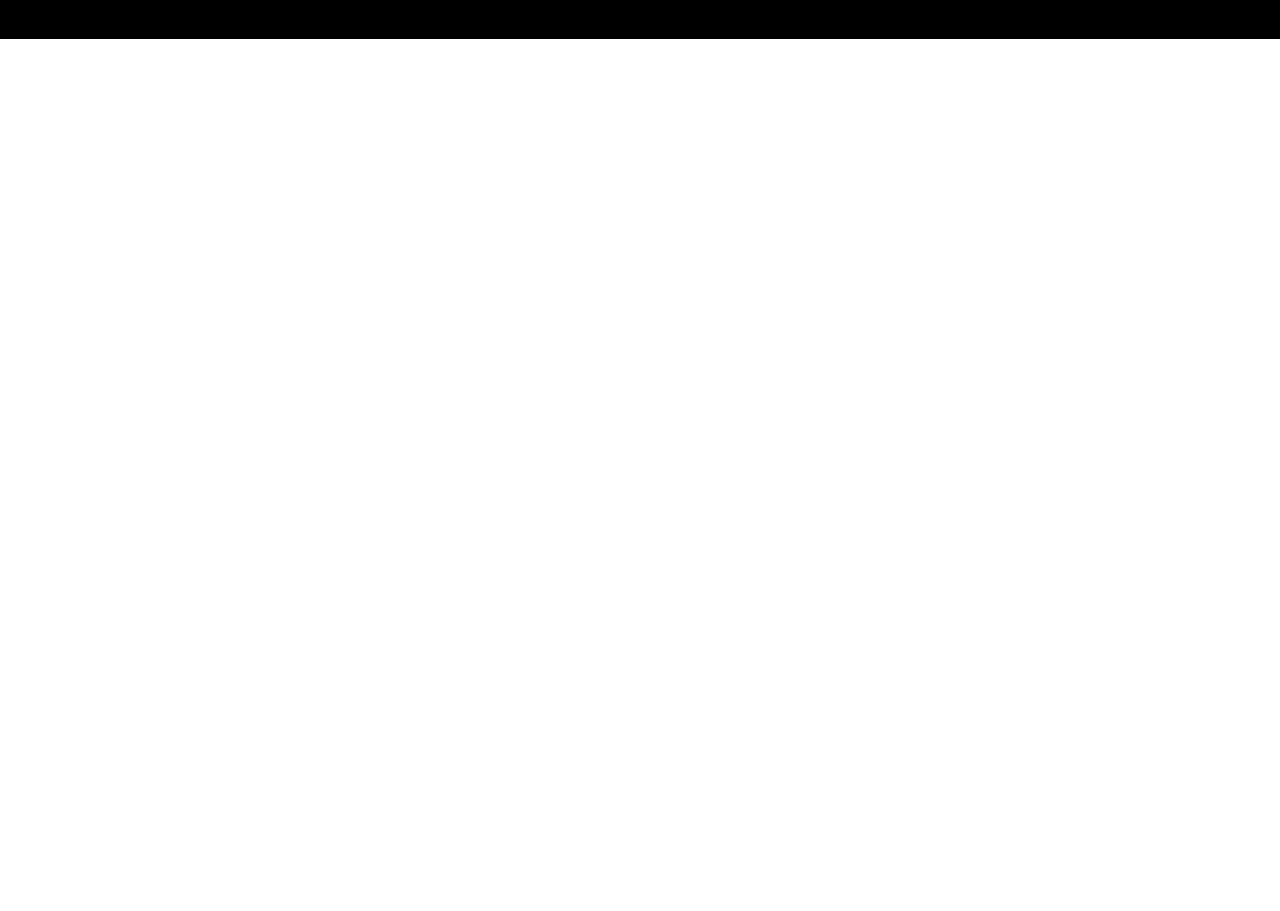
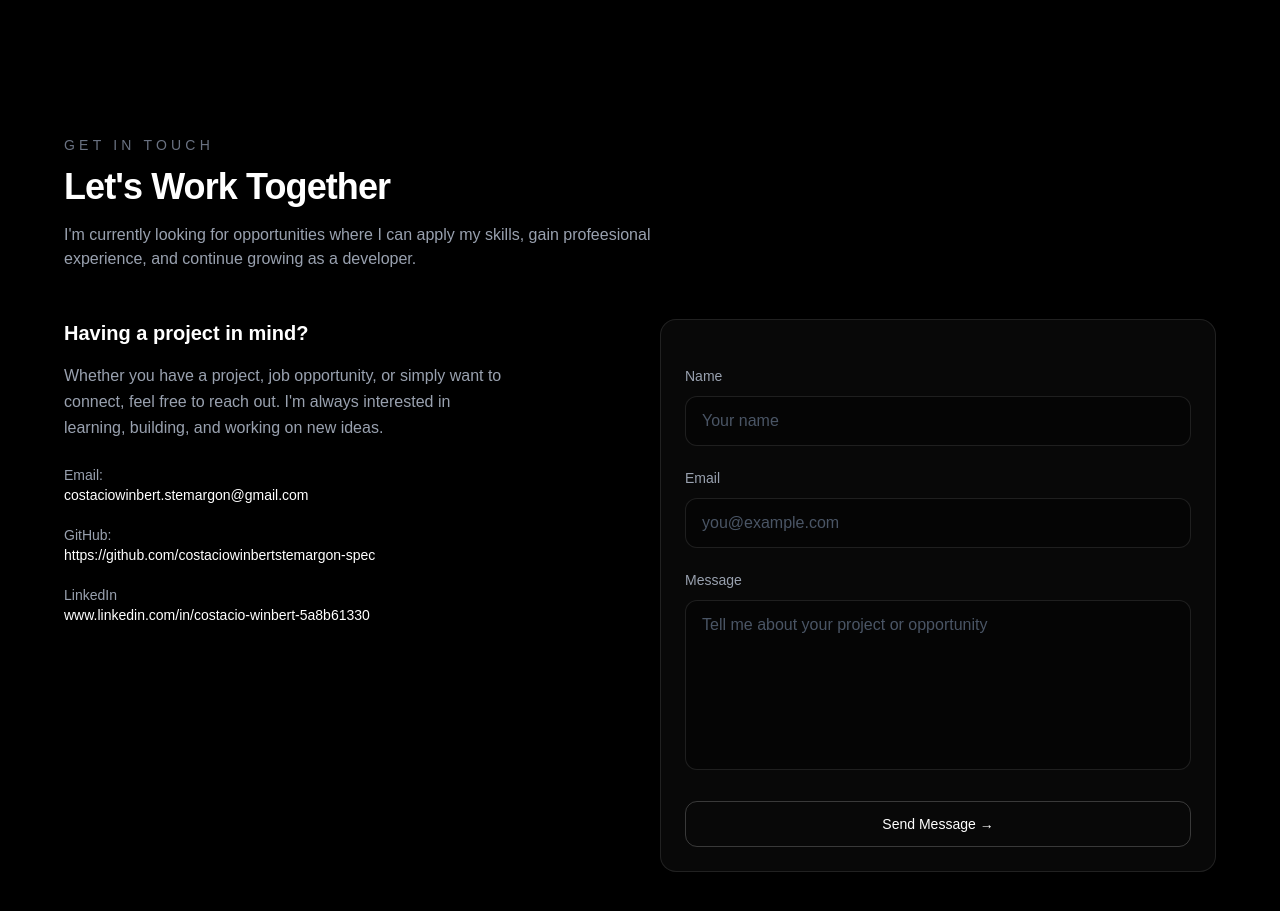
Before and after one commit to costaciowinbertstemargon-spec/developer-portfolio, a Next.js app: page / in a window 1280 px wide. Shown: the part 4120-5031 px from the top of the page. Before the commit the page ends 4159 px from the top, so only its background shows below. Built offline with nearby package versions, Linux system fonts and the light colour scheme.

Commit message:
Adding Contact Section

```diff
--- a/app/page.tsx
+++ b/app/page.tsx
@@ -3,6 +3,7 @@
 import About from "../src/components/About";
 import Projects from "@/src/components/Projects";
 import TechStack from "@/src/components/TechStack";
+import Contact from "@/src/components/Contact";
 
 export default function Home() {
   return (
@@ -17,6 +18,8 @@
       <Projects />
       {/* Tech Stack */}
       <TechStack />
+      {/* Contact */}
+      <Contact />
     </main>
   );
 }
--- /dev/null
+++ b/src/components/Contact.tsx
@@ -0,0 +1,164 @@
+"use client";
+
+import { FormEvent } from "react";
+
+export default function Contact() {
+    const handleSubmit = (e: FormEvent<HTMLFormElement>) => {
+        e.preventDefault();
+        // Handle form submission logic here
+    };
+
+    return (
+        <section
+            id="contact"
+            className="px-6 py-24"
+        >
+            <div className="mx-auto max-w-6xl">
+                {/* Section Header */}
+                <div className="mb-12">
+                    <div className="mb-3 text-sm font-medium uppercase tracking-[0.3em] text-gray-500">
+                        Get in Touch
+                    </div>
+
+                    <h2 className="text-3xl font-bold tracking-tight sm:text-4xl">
+                        Let's Work Together
+                    </h2>
+
+                    <p className="mt-4 max-w-2xl text-gray-400">
+                        I'm currently looking for opportunities where I can
+                        apply my skills, gain profeesional experience, and
+                        continue growing as a developer.
+                    </p>
+                </div>
+
+                {/* Contact Content */}
+                <div className="grid gap-10 md:grid-cols-2">
+
+                    {/* Contact Information */}
+                    <div>
+                        <h3 className="text-xl font-semibold">
+                            Having a project in mind?
+                        </h3>
+
+                        <p className="mt-4 max-w-md leading-relaxed text-gray-400">
+                            Whether you have a project, job opportunity, or
+                            simply want to connect, feel free to reach out.
+                            I'm always interested in learning, building, and
+                            working on new ideas.
+                        </p>
+
+                        {/* Contact Details */}
+                        <div className="mt-6 space-y-5">
+
+                            <div>
+                                <p className="text-sm text-gray-400">
+                                    Email:
+                                </p>
+
+                                <p className="text-sm text-white">
+                                    costaciowinbert.stemargon@gmail.com
+                                </p>
+
+                            </div>
+
+                            <div>
+
+                                <p className="text-sm text-gray-400">
+                                    GitHub:
+                                </p>
+
+                                <p className="text-sm text-white">
+                                    https://github.com/costaciowinbertstemargon-spec
+                                </p>
+
+                            </div>
+
+                            <div>
+
+                                <p className="text-sm text-gray-400">
+                                    LinkedIn
+                                </p>
+
+                                <p className="text-sm text-white">
+                                    www.linkedin.com/in/costacio-winbert-5a8b61330
+                                </p>
+
+                            </div>
+
+                        </div>
+                    </div>
+
+                    {/* Contact Form */}
+                    <form
+                        onSubmit={handleSubmit}
+                        className="rounded-2xl border border-white/10 bg-white/[0.03] p-6 backdrop-blur-md"
+                    >
+                        {/* Name */}
+                        <div className="mt-5">
+                            <label
+                                htmlFor="name"
+                                className="text-sm text-gray-400"
+                            >
+                                Name
+                            </label>
+
+                            <input
+                                id="name"
+                                name="name"
+                                type="text"
+                                placeholder="Your name"
+                                className="mt-2 w-full rounded-xl border border-white/10 bg-black/30 px-4 py-3 text-white outline-none placeholder:text-gray-600 transition focus:border-white/30"
+                            />
+                        </div>
+
+                        {/* Email */}
+                        <div className="mt-5">
+                            <label
+                                htmlFor="email"
+                                className="text-sm text-gray-400"
+                            >
+                                Email
+                            </label>
+
+                            <input
+                                id="email"
+                                name="email"
+                                type="email"
+                                placeholder="you@example.com"
+                                className="mt-2 w-full rounded-xl border border-white/10 bg-black/30 px-4 py-3 text-white outline-none placeholder:text-gray-600 transition focus:border-white/30"
+                            />
+                        </div>
+
+                        {/* Message */}
+                        <div className="mt-5">
+                            <label
+                                htmlFor="message"
+                                className="text-sm text-gray-400"
+                            >
+                                Message
+                            </label>
+
+                            <textarea
+                                id="message"
+                                name="message"
+                                rows={6}
+                                placeholder="Tell me about your project or opportunity"
+                                className="mt-2 w-full resize-none rounded-xl border border-white/10 bg-black/30 px-4 py-3 text-white outline-none placeholder:text-gray-600 transition focus:border-white/30"
+                            />
+                        </div>
+
+                        {/* Submir */}
+                        <button
+                            type="submit"
+                            className="mt-6 w-full rounded-xl border border-white/20 px-5 py-3 text-sm font-medium text-white transition hover:bg-white hover:text-black"
+                        >
+                            Send Message →
+                        </button>
+
+                    </form>
+                </div>
+            </div>
+
+        </section>
+    );
+}
```
